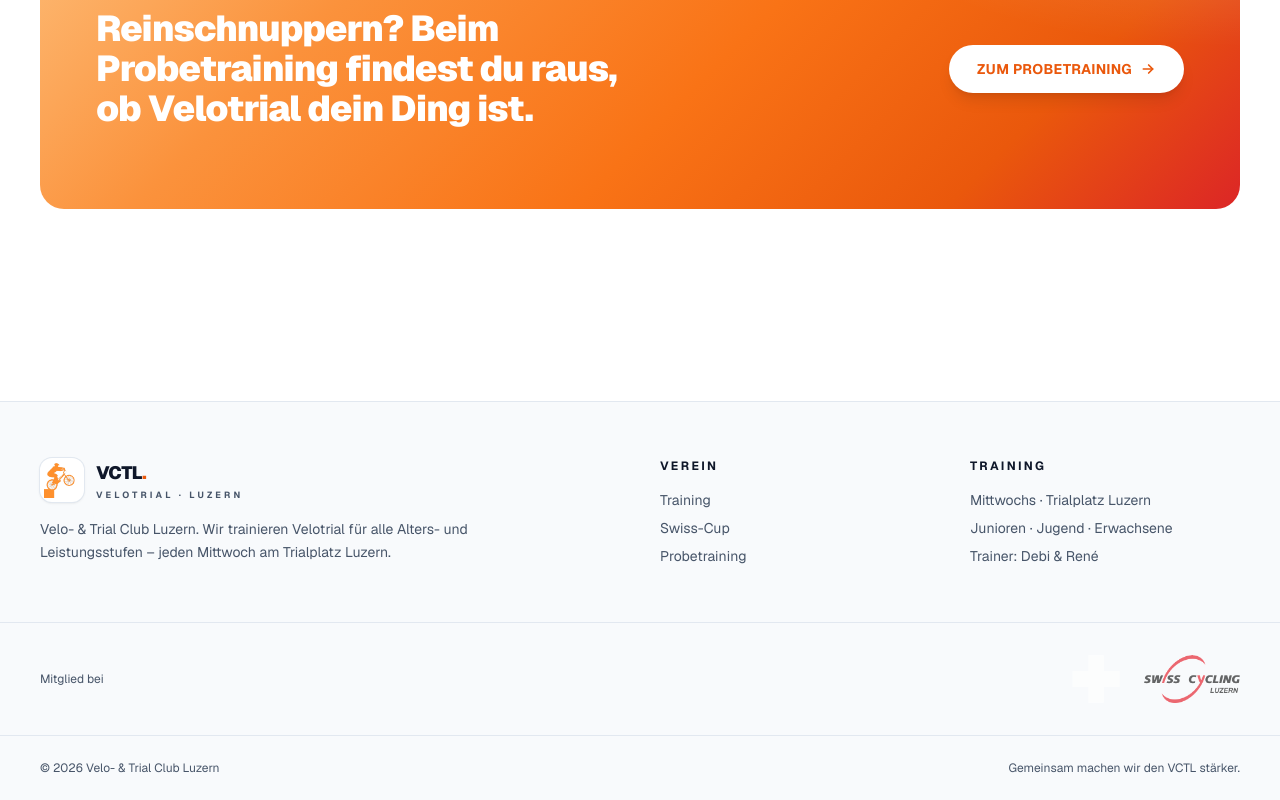
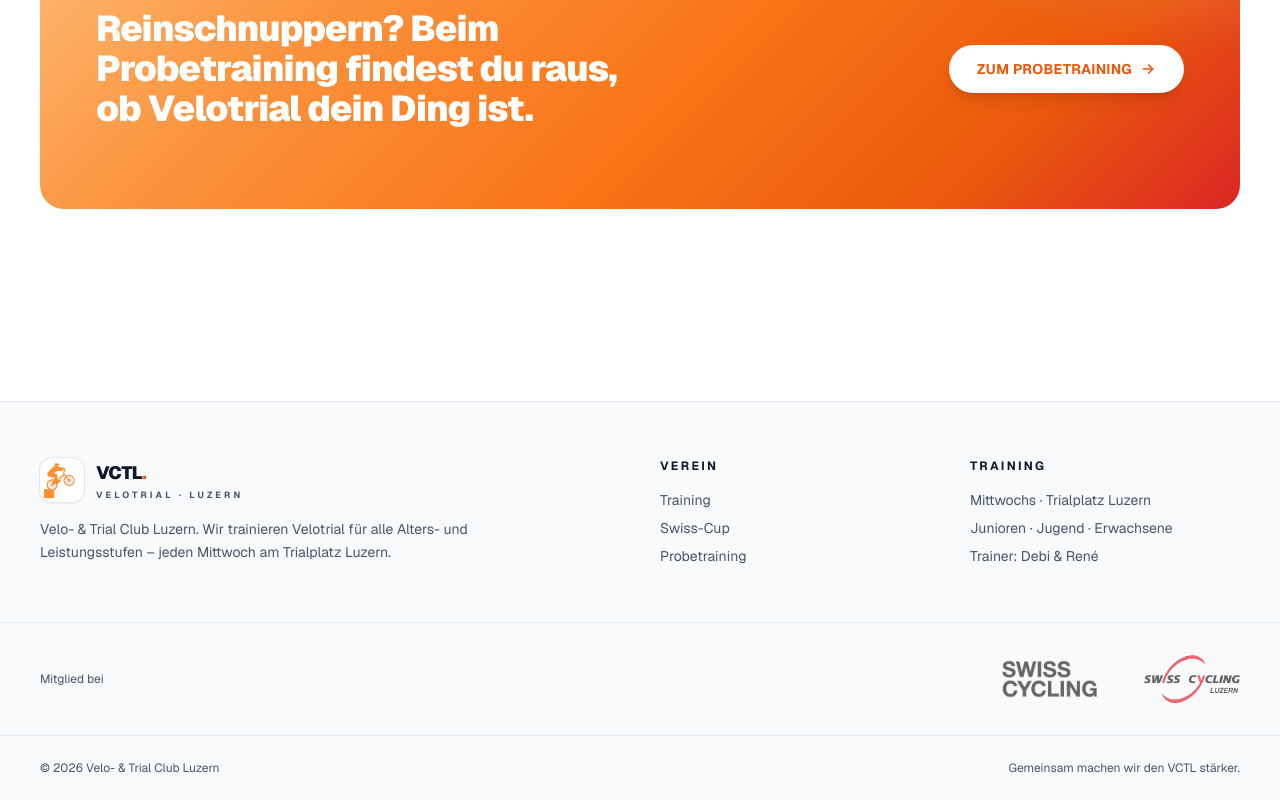
Before and after one commit to schwotzer-pure/vctl, a Next.js app: page / in a window 1280 px wide. Shown: the part 1418-2218 px from the top of the page. Built offline with nearby package versions, Linux system fonts and the light colour scheme.

Commit message:
Replace Swiss Cycling icon with proper wordmark logo
Co-Authored-By: Claude Sonnet 4.6 <noreply@anthropic.com>

```diff
--- a/src/components/site-footer.tsx
+++ b/src/components/site-footer.tsx
@@ -77,11 +77,11 @@ export function SiteFooter() {
               className="opacity-60 hover:opacity-100 transition-opacity"
             >
               <Image
-                src="/swiss-cycling-logo.svg"
+                src="/swiss-cycling-logo.png"
                 alt="Swiss Cycling"
-                width={48}
-                height={48}
-                className="h-12 w-12 object-contain"
+                width={160}
+                height={46}
+                className="h-10 w-auto object-contain"
               />
             </a>
             <a
```
Also changed, not shown: public/swiss-cycling-logo.png (added), public/swiss-cycling-logo.svg (deleted).
